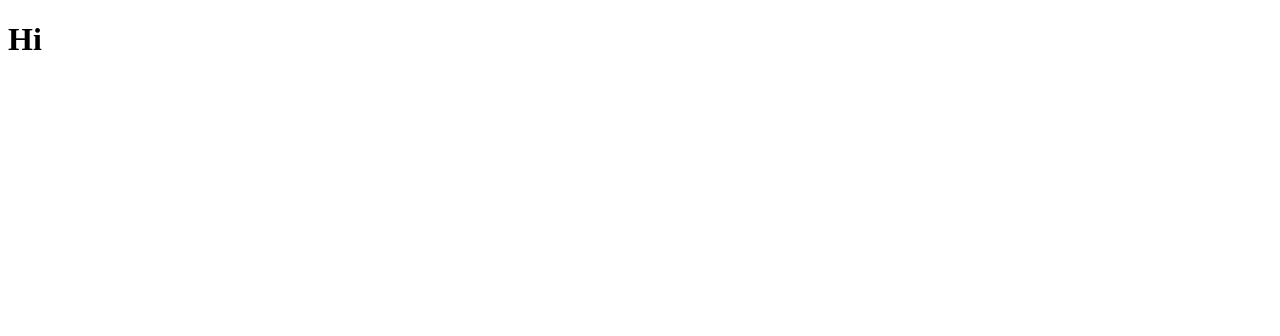
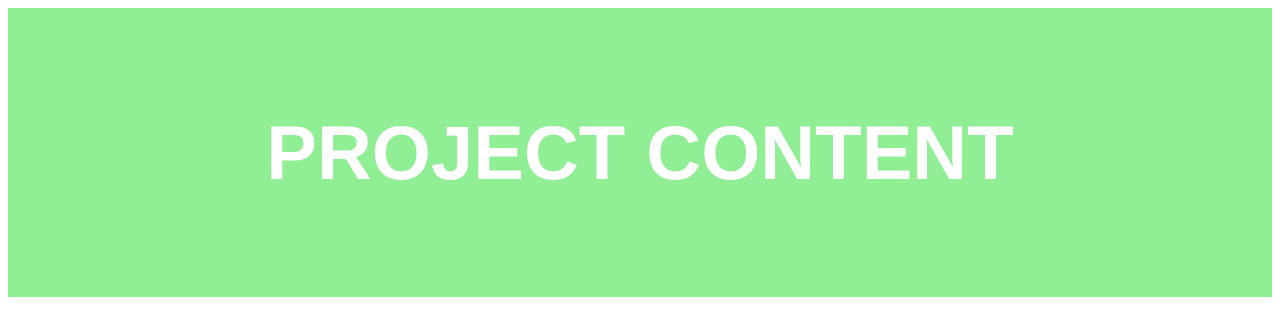
Before and after one commit to AlexVoloskov/remote-test, a plain HTML site: page index.html in a window 1280 px wide. Drawn offline with Linux system fonts and the light colour scheme.

Commit message:
main content

```diff
--- a/index.html
+++ b/index.html
@@ -5,8 +5,14 @@
    <meta http-equiv="X-UA-Compatible" content="IE=edge">
    <meta name="viewport" content="width=device-width, initial-scale=1.0">
    <title>Document</title>
+   <link rel="stylesheet" href="main.css">
 </head>
 <body>
-   <h1>Hi</h1>
+   <main class="main">
+
+      <h1>PROJECT CONTENT</h1>
+
+   </main>
+
 </body>
 </html>
--- a/main.css
+++ b/main.css
@@ -0,0 +1,8 @@
+.main {
+   background: rgb(144, 238, 149);
+   padding: 50px 100px;
+   font-size: 38px;
+   color: #fff;
+   font-family: sans-serif;
+   text-align: center;
+}
```
